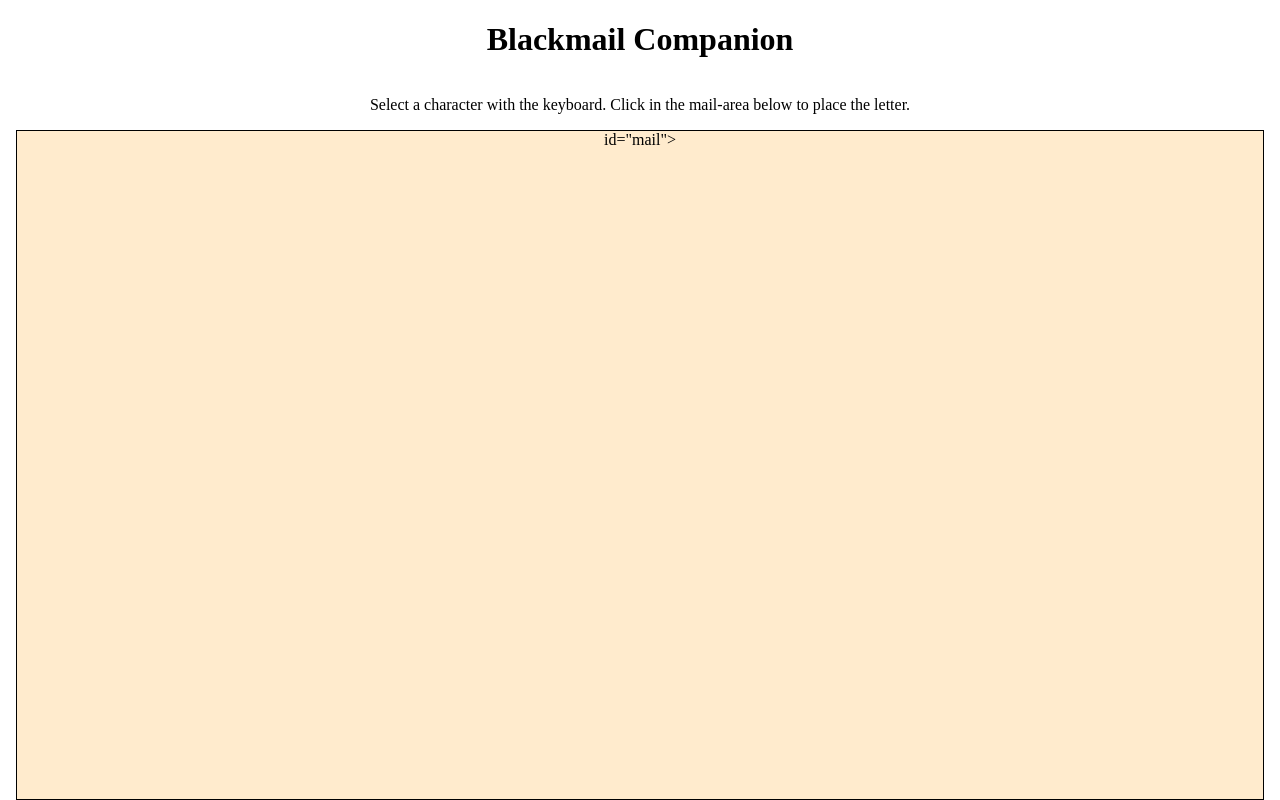
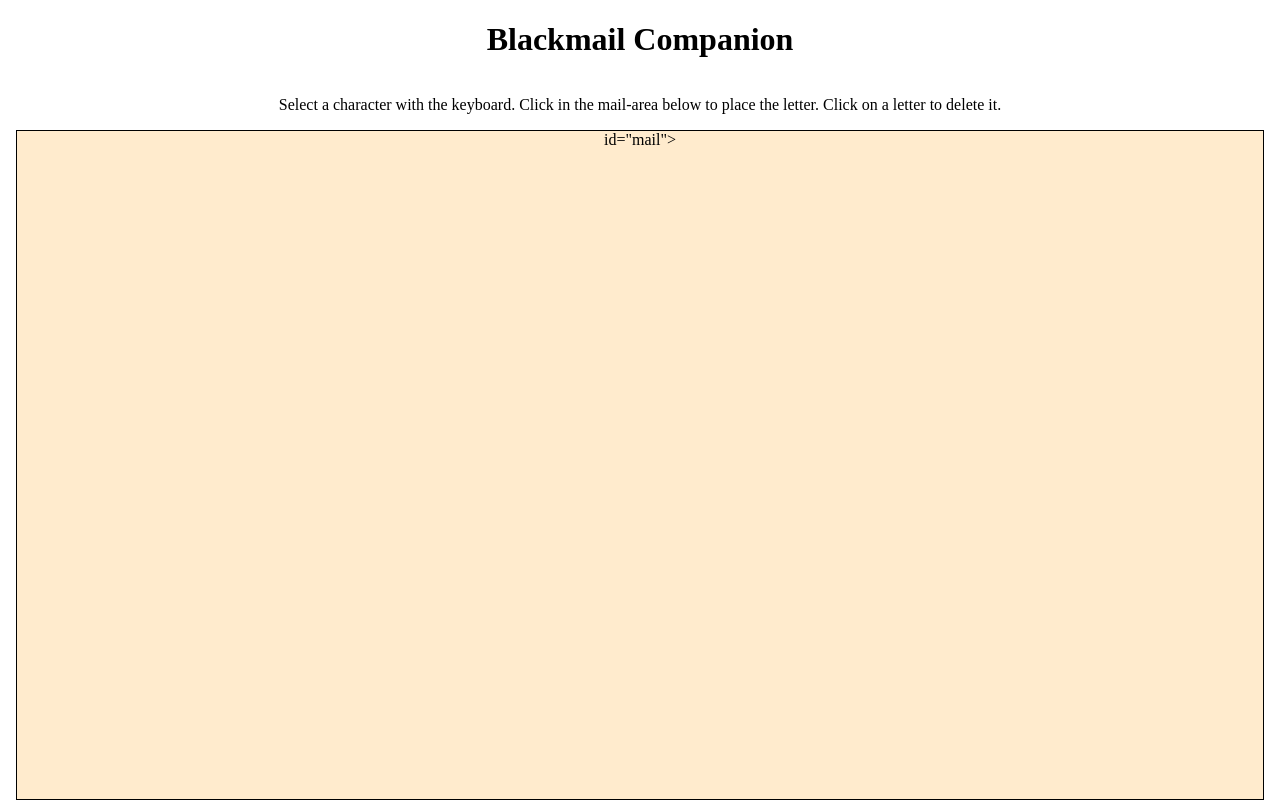
Before and after one commit to voelkely/EIA2, a website: page Blackmailer Companion/index.html in a window 1280 px wide. Drawn offline with Linux system fonts and the light colour scheme.

Commit message:
Update index.html

```diff
--- a/Blackmailer Companion/index.html
+++ b/Blackmailer Companion/index.html
@@ -13,7 +13,7 @@
 
 <body>
     <h1>Blackmail Companion</h1>
-    <p>Select a character with the keyboard. Click in the mail-area below to place the letter.</p>
+    <p>Select a character with the keyboard. Click in the mail-area below to place the letter. Click on a letter to delete it.</p>
     <div> id="mail">
      </div>
 </body>
```
